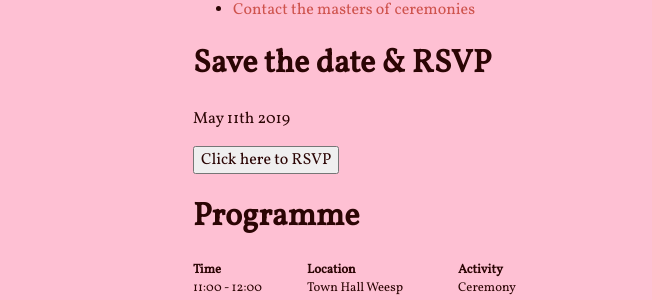
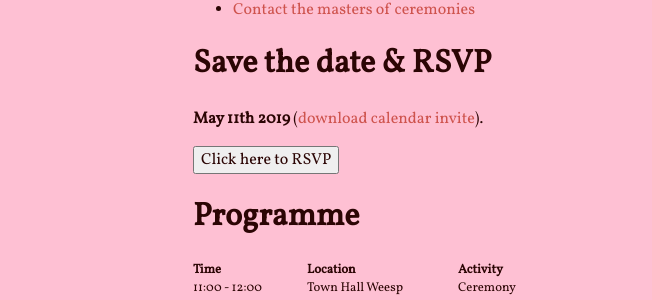
Before and after one commit to bobvanluijt/tosja-richard, a Jekyll site: the page built from index.md, in a window 1280 px wide. Shown: the part 516-816 px from the top of the page, without its empty margins (465-1117 px from the left). Built offline with Jekyll 4.4.1, drawn with Linux system fonts in a browser that asks for light colours; nearby versions of some CDN libraries; comment, search, counter and statistics services are not loaded.

Commit message:
add calendar item

```diff
--- a/index.md
+++ b/index.md
@@ -12,7 +12,7 @@ layout: base-EN
 
 # Save the date & RSVP
 
-May 11th 2019
+**May 11th 2019** ([download calendar invite](/Tosja_and_Richards_Wedding.ics)).
 
 <button onclick="showMailingPopUp(); return false;">Click here to RSVP</button>
 
```
Also changed, not shown: index-nl.md (+1 -1 lines), 2 other files.
